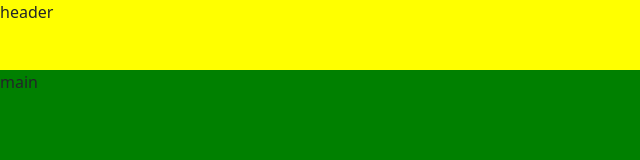
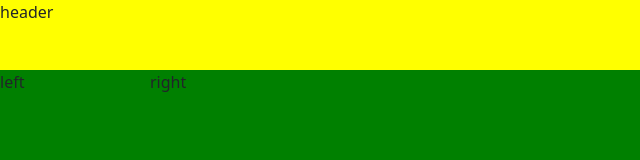
Before and after one commit to taniot/html-css-bootstrap-dashboard, a plain HTML site: page index.html in a window 1280 px wide. Shown: the full height of the page, 0-640 px from the left. Drawn offline with nearby package versions, Linux system fonts and the light colour scheme.

Commit message:
feat: struttura con parte sotto

```diff
--- a/css/style.css
+++ b/css/style.css
@@ -29,3 +29,9 @@ Main
   height: calc(100vh - var(--header-h));
   background-color: green;
 }
+
+@media (min-width: 992px) {
+  .gf-sidebar {
+    width: 9.375rem;
+  }
+}
--- a/index.html
+++ b/index.html
@@ -22,7 +22,10 @@
     <header>header</header>
     <!-- /header -->
     <!-- main -->
-    <div class="main-container">main</div>
+    <div class="main-container d-flex">
+      <div class="gf-sidebar flex-shrink-0">left</div>
+      <main class="flex-grow-1">right</main>
+    </div>
     <!-- main -->
 
     <!-- script bootstrap -->
```
